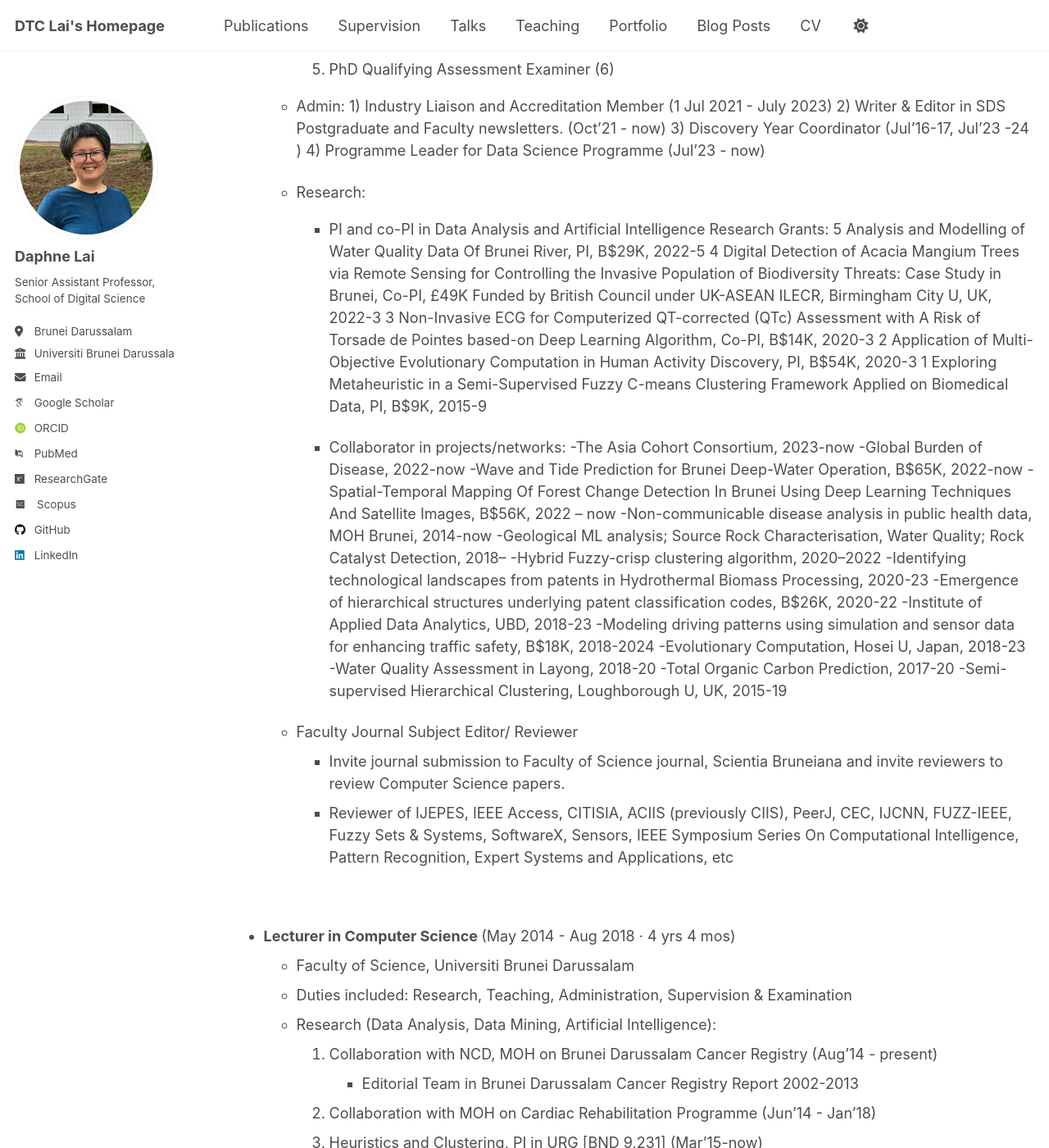
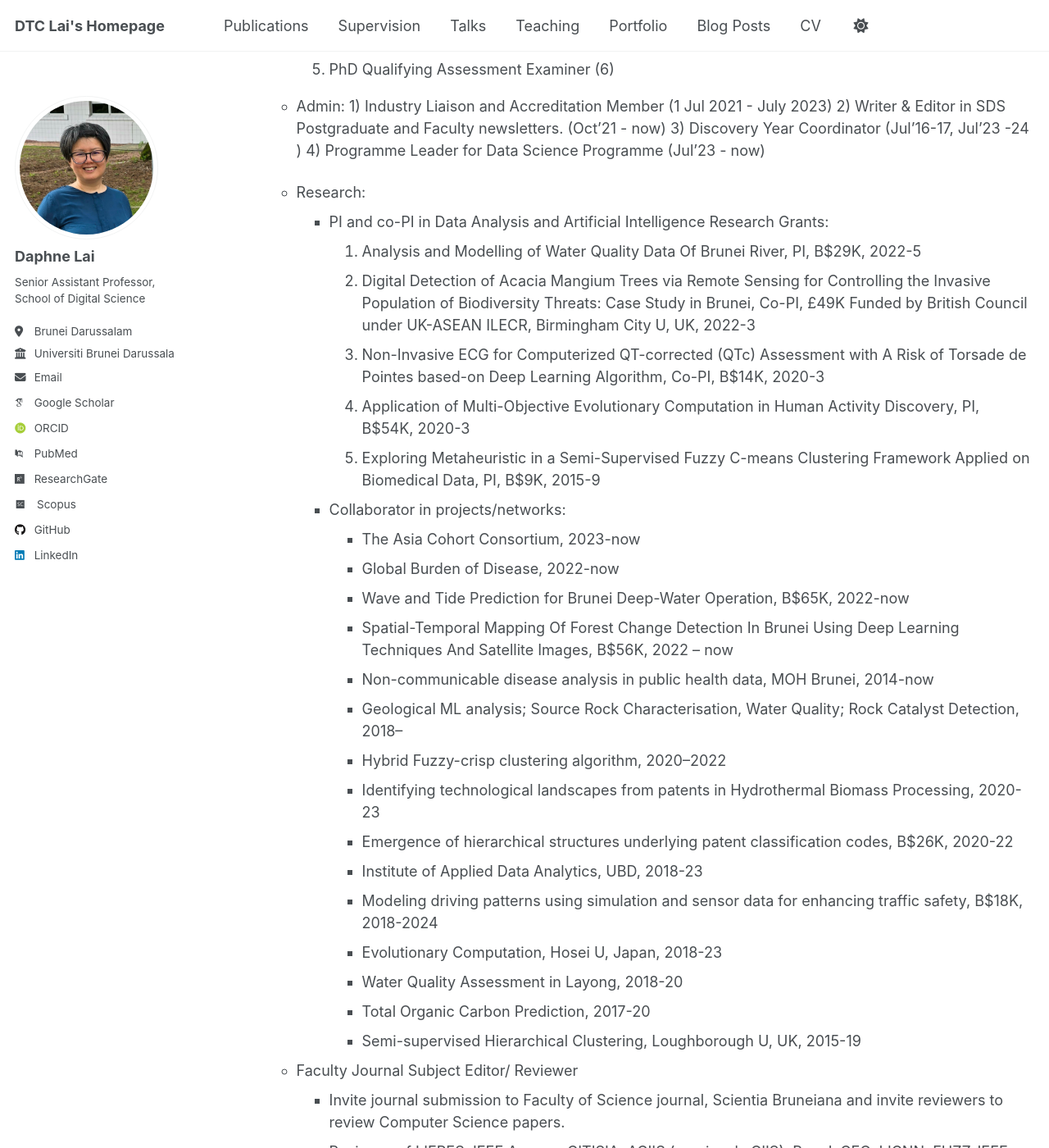
Before and after one commit to dtclai/dtclai.github.io, a Jekyll site: the page built from _pages/cv.md, in a window 1280 px wide and 1400 px high, scrolled down 965 px. Shown: the whole window at 82% size. Built offline with Jekyll 4.4.1, drawn with Linux system fonts in a browser that asks for light colours; some web fonts are replaced; part of the change alters nothing that is shown; some of the changed text lies outside the part shown.

Commit message:
Update cv.md

```diff
--- a/_pages/cv.md
+++ b/_pages/cv.md
@@ -20,7 +20,7 @@ Work experience (CV in working progress)
 * <b>Senior Assistant Professor in Computer Science </b> (Aug 2019 - Present · 7 yrs 4 mos)
   * School of Digital Science, Universiti Brunei Darussalam
   * Duties includes: Research, Teaching, Administration, Supervision & Examination, Consultancy
-  * Modules currently taught:
+  * Modules taught:
     1. Data Analytics Lab (Aug22-present)
     2. Advanced Applied Data Analytics I & II(Jan24-present)
     3. Introduction to Data Analytics (Jan24-present)
@@ -47,33 +47,42 @@ Work experience (CV in working progress)
 
   * Research:
     * PI and co-PI in Data Analysis and Artificial Intelligence Research Grants:
-      5 Analysis and Modelling of Water Quality Data Of Brunei River, PI, B$29K, 2022-5
-      4 Digital Detection of Acacia Mangium Trees via Remote Sensing for Controlling the Invasive Population of Biodiversity Threats: Case Study in Brunei, Co-PI, £49K Funded by British Council under UK-ASEAN ILECR, Birmingham City U, UK, 2022-3
-      3 Non-Invasive ECG for Computerized QT-corrected (QTc) Assessment with A Risk of Torsade de Pointes based-on Deep Learning Algorithm, Co-PI, B$14K, 2020-3
-      2 Application of Multi-Objective Evolutionary Computation in Human Activity Discovery, PI, B$54K, 2020-3
-      1 Exploring Metaheuristic in a Semi-Supervised Fuzzy C-means Clustering Framework Applied on Biomedical Data, PI, B$9K, 2015-9
+      5. Analysis and Modelling of Water Quality Data Of Brunei River, PI, B$29K, 2022-5
+      4. Digital Detection of Acacia Mangium Trees via Remote Sensing for Controlling the Invasive Population of Biodiversity Threats: Case Study in Brunei, Co-PI, £49K Funded by British Council under UK-ASEAN ILECR, Birmingham City U, UK, 2022-3
+      3. Non-Invasive ECG for Computerized QT-corrected (QTc) Assessment with A Risk of Torsade de Pointes based-on Deep Learning Algorithm, Co-PI, B$14K, 2020-3
+      2. Application of Multi-Objective Evolutionary Computation in Human Activity Discovery, PI, B$54K, 2020-3
+      1. Exploring Metaheuristic in a Semi-Supervised Fuzzy C-means Clustering Framework Applied on Biomedical Data, PI, B$9K, 2015-9
 
     * Collaborator in projects/networks:
-      -The Asia Cohort Consortium, 2023-now
-      -Global Burden of Disease, 2022-now
-      -Wave and Tide Prediction for Brunei Deep-Water Operation, B$65K,  2022-now
-      -Spatial-Temporal Mapping Of Forest Change Detection In Brunei Using Deep Learning Techniques And Satellite Images, B$56K, 2022 – now
-      -Non-communicable disease analysis in public health data, MOH Brunei, 2014-now
-      -Geological ML analysis; Source Rock Characterisation, Water Quality; Rock Catalyst Detection, 2018–
-      -Hybrid Fuzzy-crisp clustering algorithm, 2020–2022
-      -Identifying technological landscapes from patents in Hydrothermal Biomass Processing, 2020-23
-      -Emergence of hierarchical structures underlying patent classification codes, B$26K, 2020-22
-      -Institute of Applied Data Analytics, UBD, 2018-23
-      -Modeling driving patterns using simulation and sensor data for enhancing traffic safety, B$18K, 2018-2024
-      -Evolutionary Computation, Hosei U, Japan, 2018-23
-      -Water Quality Assessment in Layong, 2018-20
-      -Total Organic Carbon Prediction, 2017-20
-      -Semi-supervised Hierarchical Clustering, Loughborough U, UK, 2015-19
+      - The Asia Cohort Consortium, 2023-now
+      - Global Burden of Disease, 2022-now
+      - Wave and Tide Prediction for Brunei Deep-Water Operation, B$65K,  2022-now
+      - Spatial-Temporal Mapping Of Forest Change Detection In Brunei Using Deep Learning Techniques And Satellite Images, B$56K, 2022 – now
+      - Non-communicable disease analysis in public health data, MOH Brunei, 2014-now
+      - Geological ML analysis; Source Rock Characterisation, Water Quality; Rock Catalyst Detection, 2018–
+      - Hybrid Fuzzy-crisp clustering algorithm, 2020–2022
+      - Identifying technological landscapes from patents in Hydrothermal Biomass Processing, 2020-23
+      - Emergence of hierarchical structures underlying patent classification codes, B$26K, 2020-22
+      - Institute of Applied Data Analytics, UBD, 2018-23
+      - Modeling driving patterns using simulation and sensor data for enhancing traffic safety, B$18K, 2018-2024
+      - Evolutionary Computation, Hosei U, Japan, 2018-23
+      - Water Quality Assessment in Layong, 2018-20
+      - Total Organic Carbon Prediction, 2017-20
+      - Semi-supervised Hierarchical Clustering, Loughborough U, UK, 2015-19
 
   * Faculty Journal Subject Editor/ Reviewer
     - Invite journal submission to Faculty of Science journal, Scientia Bruneiana and invite reviewers to review Computer Science papers.
     - Reviewer of IJEPES, IEEE Access, CITISIA, ACIIS (previously CIIS), PeerJ, CEC, IJCNN, FUZZ-IEEE, Fuzzy Sets & Systems, SoftwareX, Sensors, IEEE Symposium Series On Computational Intelligence, Pattern Recognition, Expert Systems and Applications, etc
 
+
+  * Discovery Year Coordinator (Aug 2023 - Jul 2024 · 1 yr)
+    * Handles all academic and administrative matters relating to Discovery Year (study abroad programs, local and international internships and community outreach programmes) for the School of Digital Science students
+
+  * Faculty Career Guide (Nov 2017 - Jul 2023 · 5 yrs 9 mos)
+    * Vet students' CV, provide career advice and conduct mock job interviews
+
+  * Nominated Expert representing Brunei for UNESCO Recommendations for Ethics in AI (Jun 2021 - Jul 2021)
+    * Represented UBD and Brunei as nominated expert at the "Intergovernmental Meeting of Experts (category II) on the draft Recommendation on the Ethics of AI" from 21 to 25 June 2021.
 
 <br/>
 
```
